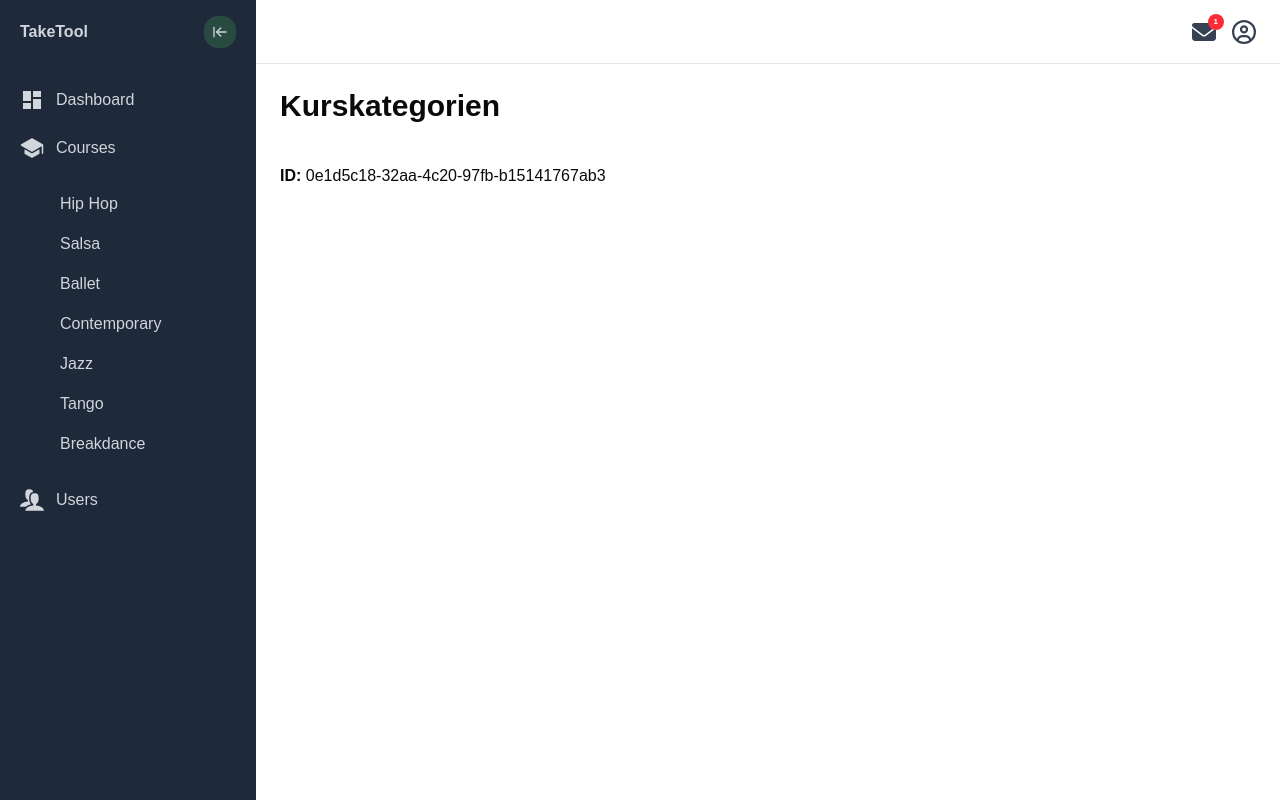
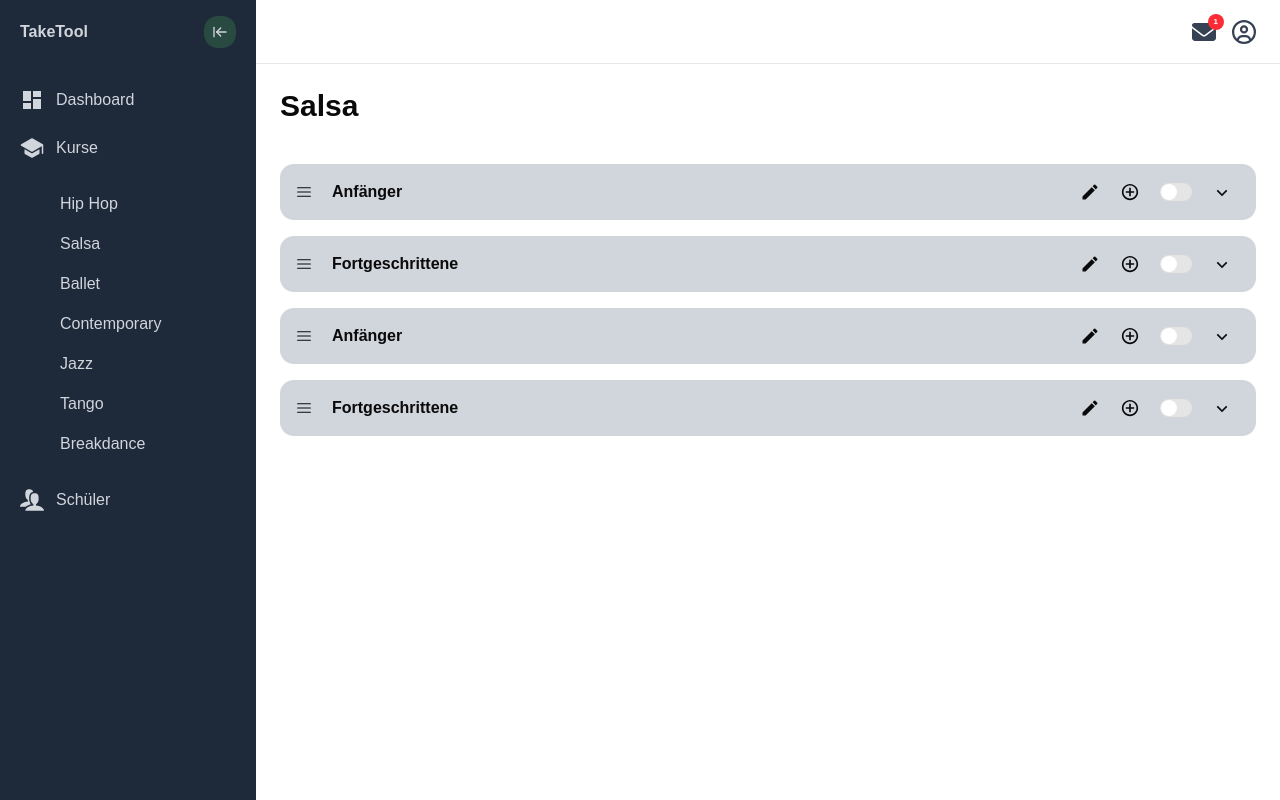
Before and after one commit to Make66/wbs-dancedesk, a React (Vite) app in the folder customerApp/: page /courses/0e1d5c18-32aa-4c20-97fb-b15141767ab3 in a window 1280 px wide. Built offline with nearby package versions, Linux system fonts and the light colour scheme.

Commit message:
categories, courses

```diff
--- /dev/null
+++ b/customerApp/src/components/courses/CourseCategory.tsx
@@ -0,0 +1,67 @@
+import { RxHamburgerMenu } from "react-icons/rx";
+import { RiArrowDownSLine } from "react-icons/ri";
+import { RiArrowUpSLine } from "react-icons/ri";
+import { IoMdAddCircleOutline } from "react-icons/io";
+import { MdEdit } from "react-icons/md";
+import CourseItem from "./CourseItem";
+import { Switch } from "../ui/switch";
+import { useState } from "react";
+
+type Course = {
+  id: string;
+  name: string;
+  description: string;
+  startsAt: string;
+  repeat: number;
+  frequency: string;
+  seatsCurrent: number;
+  seatsMax: number;
+  paymentTypes: string[];
+  contractTypes: string[];
+  price: number;
+  imageUrl?: string;
+};
+
+type Category = {
+  id: string;
+  name: string;
+  color?: string;
+  courses: Course[];
+};
+
+type CourseCategoryProps = {
+  category: Category;
+};
+const CourseCategory = ({ category }: CourseCategoryProps) => {
+  const [isOpened, setIsOpened] = useState(false);
+  return (
+    <div className="p-4 bg-gray-300 rounded-xl" style={{ backgroundColor: category.color }}>
+      <div className="flex items-center justify-between">
+        <div className="flex items-center gap-3">
+          <RxHamburgerMenu className="inline-block mr-2" />
+          <h2 className="font-semibold">{category.name}</h2>
+        </div>
+        <div className="flex gap-5 items-center">
+          <MdEdit className="text-xl inline-block cursor-pointer" />
+          <IoMdAddCircleOutline className="text-xl inline-block cursor-pointer" />
+          <Switch />
+          <button onClick={() => setIsOpened(!isOpened)}>
+            {isOpened ? (
+              <RiArrowUpSLine className="text-xl inline-block cursor-pointer mr-2" />
+            ) : (
+              <RiArrowDownSLine className="text-xl inline-block cursor-pointer mr-2" />
+            )}
+          </button>
+        </div>
+      </div>
+      {isOpened && (
+        <div className="py-4 flex flex-col gap-3">
+          <CourseItem course={category.courses[0]} />
+          <CourseItem course={category.courses[1]} />
+        </div>
+      )}
+    </div>
+  );
+};
+
+export default CourseCategory;
--- /dev/null
+++ b/customerApp/src/components/courses/CourseItem.tsx
@@ -0,0 +1,55 @@
+import { RxHamburgerMenu } from "react-icons/rx";
+import { FaUsers } from "react-icons/fa";
+import { Switch } from "../ui/switch";
+
+type Course = {
+  id: string;
+  name: string;
+  description: string;
+  price: number;
+  imageUrl?: string;
+  startsAt: string;
+  frequency: string;
+  seatsCurrent: number;
+  seatsMax: number;
+};
+
+type CourseItemProps = {
+  course: Course;
+};
+
+const CourseItem = ({ course }: CourseItemProps) => {
+  return (
+    <div className="p-4 bg-white rounded-xl shadow">
+      <div className="flex items-center justify-between">
+        <div className="flex items-center gap-3">
+          <RxHamburgerMenu className="inline-block mr-2" />
+          <h3 className="font-semibold">{course.name}</h3>
+        </div>
+        <Switch />
+      </div>
+      <div className="pl-9">
+        <p className="text-xs text-gray-500 mt-1">
+          ab {new Date(course.startsAt).toLocaleDateString("de-DE", { weekday: "long" })}, dem{" "}
+          {new Date(course.startsAt).toLocaleDateString()} um{" "}
+          {new Date(course.startsAt).toLocaleTimeString([], {
+            hour: "2-digit",
+            minute: "2-digit",
+          })}{" "}
+        </p>
+        <div>
+          <div className="flex my-2 px-4 py-2 bg-gray-800 w-fit rounded-3xl">
+            <FaUsers className="inline-block mr-3 text-white" />
+            <span className="text-xs text-white">
+              {course.seatsCurrent} / {course.seatsMax}
+            </span>
+          </div>
+        </div>
+        <p className="text-sm text-gray-600 mt-2">{course.description}</p>
+        <p className="text-sm text-gray-800 mt-2 font-medium">€ {course.price}</p>
+      </div>
+    </div>
+  );
+};
+
+export default CourseItem;
--- a/customerApp/src/components/courses/CourseTargetItem.tsx
+++ b/customerApp/src/components/courses/CourseTargetItem.tsx
@@ -44,7 +44,7 @@ const CourseTargetItem = ({ courseTarget }: CourseTargetItemProps) => {
   };
 
   return (
-    <div className="w-200">
+    <div className="w-full max-w-300">
       <div
         ref={setNodeRef}
         style={{
--- a/customerApp/src/layouts/MainLayout.tsx
+++ b/customerApp/src/layouts/MainLayout.tsx
@@ -14,11 +14,11 @@ const MainLayout = () => {
   const activeCoursesTargets = courseTargets.filter((course) => course.isActive);
 
   return (
-    <div className="h-screen flex mx-auto">
+    <div className="h-screen flex mx-auto overflow-hidden">
       <aside
         className={cn(
-          isMenuOpen ? "w-64 px-5" : "w-12 px-2",
-          "h-screen flex flex-col bg-gray-800 transition-all duration-200",
+          isMenuOpen ? "min-w-64 px-5" : "w-12 px-2",
+          "h-screen flex flex-col bg-gray-800 transition-all duration-200 overflow-y-scroll scrollbar",
         )}
       >
         <div className="flex py-4 items-center justify-between">
@@ -54,7 +54,7 @@ const MainLayout = () => {
             </NavLink>
             <NavLink to="/courses" className="flex gap-3">
               <IoSchool className="text-2xl cursor-pointer fill-gray-300" />
-              <span className="text-gray-300">Courses</span>
+              <span className="text-gray-300">Kurse</span>
             </NavLink>
             <div>
               {activeCoursesTargets.map((course) => (
@@ -67,7 +67,7 @@ const MainLayout = () => {
             </div>
             <NavLink to="/users" className="flex gap-3">
               <ImUsers className="text-2xl cursor-pointer fill-gray-300" />
-              <span className="text-gray-300">Users</span>
+              <span className="text-gray-300">Schüler</span>
             </NavLink>
           </div>
         )}
@@ -84,7 +84,7 @@ const MainLayout = () => {
             <FaRegCircleUser className="text-2xl cursor-pointer fill-gray-700" />
           </div>
         </nav>
-        <div className="flex-1 overflow-y-auto scrollbar">
+        <div className="flex-1 overflow-y-scroll scrollbar">
           <Outlet />
         </div>
       </div>
--- a/customerApp/src/pages/CourseCategoriesPage.tsx
+++ b/customerApp/src/pages/CourseCategoriesPage.tsx
@@ -1,12 +1,97 @@
-import { useParams } from "react-router";
+import CourseCategory from "../components/courses/CourseCategory";
+
+const category = {
+  id: "a366b74b-9665-439e-92cf-5919d79a8ec0",
+  name: "Salsa",
+  color: "#60a5fa",
+  categories: [
+    {
+      id: "1b3f1f24-56c1-4937-b602-bca0415a2c8b",
+      name: "Anfänger",
+      courses: [
+        {
+          id: "1b3f1f24-56c1-4937-b602-bca0415a2c8b",
+          seq: 1,
+          name: "Salsa für Anfänger 1",
+          description: "Lerne die Grundlagen des Salsa-Tanzens in diesem Einsteigerkurs.",
+          startsAt: "2026-04-21T13:00:00Z",
+          repeat: 4,
+          frequency: "weekly",
+          seatsCurrent: 8,
+          seatsMax: 15,
+          paymentTypes: ["cash", "paypal"],
+          contractTypes: ["monthly", "one-time"],
+          price: 49.99,
+          duration: 60,
+        },
+        {
+          id: "9a80aa4b-49f3-4b06-9ccd-64719232f4bb",
+          seq: 2,
+          name: "Salsa für Anfänger 2",
+          description: "Lerne die Grundlagen des Salsa-Tanzens in diesem Einsteigerkurs.",
+          startsAt: "2026-04-23T16:00:00Z",
+          repeat: 4,
+          frequency: "weekly",
+          seatsCurrent: 12,
+          seatsMax: 15,
+          paymentTypes: ["cash", "paypal"],
+          contractTypes: ["monthly", "one-time"],
+          price: 49.99,
+          duration: 60,
+        },
+      ],
+    },
+    {
+      id: "2c3d4e5f-6789-4a0b-9cde-1234567890ab",
+      name: "Fortgeschrittene",
+      courses: [
+        {
+          id: "2c3d4e5f-6789-4a0b-9cde-1234567890ab",
+          seq: 1,
+          name: "Salsa für Fortgeschrittene 1",
+          description: "Vertiefe deine Salsa-Kenntnisse in diesem Kurs für Fortgeschrittene.",
+          startsAt: "2026-04-22T18:00:00Z",
+          repeat: 4,
+          frequency: "weekly",
+          seatsCurrent: 10,
+          seatsMax: 15,
+          paymentTypes: ["cash", "paypal"],
+          contractTypes: ["monthly", "one-time"],
+          price: 59.99,
+          duration: 60,
+        },
+        {
+          id: "3d4e5f67-8901-4a0b-9cde-1234567890cd",
+          seq: 2,
+          name: "Salsa für Fortgeschrittene 2",
+          description: "Vertiefe deine Salsa-Kenntnisse in diesem Kurs für Fortgeschrittene.",
+          startsAt: "2026-04-24T19:00:00Z",
+          repeat: 4,
+          frequency: "weekly",
+          seatsCurrent: 14,
+          seatsMax: 15,
+          paymentTypes: ["cash", "paypal"],
+          contractTypes: ["monthly", "one-time"],
+          price: 59.99,
+          duration: 60,
+        },
+      ],
+    },
+  ],
+};
 
 const CourseCategoriesPage = () => {
-  const { courseId } = useParams();
+  // const { courseId } = useParams();
 
   return (
     <div className="p-6">
-      <h1 className="mb-10 text-3xl font-semibold">Kurskategorien</h1>
-      <span className="font-semibold">ID:</span> {courseId}
+      <h1 className="mb-10 text-3xl font-semibold">{category.name}</h1>
+      <div className="flex flex-col gap-4">
+        <CourseCategory category={category.categories[0]} />
+        <CourseCategory category={category.categories[1]} />
+        <CourseCategory category={category.categories[0]} />
+        <CourseCategory category={category.categories[1]} />
+      </div>
     </div>
   );
 };
--- a/customerApp/src/pages/CoursesPage.tsx
+++ b/customerApp/src/pages/CoursesPage.tsx
@@ -11,11 +11,18 @@ import { SortableContext, verticalListSortingStrategy } from "@dnd-kit/sortable"
 import { useCourseTargetsStore } from "../stores/useCourseTargetsStore";
 import { useEffect } from "react";
 import { IoMdAddCircleOutline } from "react-icons/io";
+import { IoMdEye, IoMdEyeOff } from "react-icons/io";
 
 const CoursesPage = () => {
   const courseTargets = useCourseTargetsStore((state) => state.courseTargets);
+  const isInactiveVisible = useCourseTargetsStore((state) => state.isInactiveVisible);
+  const toggleInactiveVisibility = useCourseTargetsStore((state) => state.toggleInactiveVisibility);
   const reorderCourses = useCourseTargetsStore((state) => state.reorderCourseTargets);
   const addCourseTarget = useCourseTargetsStore((state) => state.addCourseTarget);
+
+  const visibleCourseTargets = isInactiveVisible
+    ? courseTargets
+    : courseTargets.filter((courseTarget) => courseTarget.isActive);
 
   const sensors = useSensors(
     useSensor(PointerSensor, {
@@ -41,6 +48,16 @@ const CoursesPage = () => {
     <div className="p-6 overflow-hidden">
       <div className="flex items-start justify-between">
         <h1 className="mb-10 text-3xl font-semibold">Zielgruppen</h1>
+
+        <div className="flex items-center gap-4">
+          <button type="button" className="cursor-pointer" onClick={toggleInactiveVisibility}>
+            {isInactiveVisible ? (
+              <IoMdEyeOff className="text-3xl mt-2" />
+            ) : (
+              <IoMdEye className="text-3xl mt-2" />
+            )}
+          </button>
+
           <button
             type="button"
             className="cursor-pointer mt-2 mr-6"
@@ -54,14 +71,16 @@ const CoursesPage = () => {
             <IoMdAddCircleOutline className="text-3xl" />
           </button>
         </div>
+      </div>
+
       <div>
         <DndContext sensors={sensors} collisionDetection={closestCenter} onDragEnd={handleDragEnd}>
           <SortableContext
-            items={courseTargets.map((course) => course.id)}
+            items={visibleCourseTargets.map((course) => course.id)}
             strategy={verticalListSortingStrategy}
           >
             <div className="flex flex-col gap-2">
-              {courseTargets.map((courseTarget) => (
+              {visibleCourseTargets.map((courseTarget) => (
                 <CourseTargetItem key={courseTarget.id} courseTarget={courseTarget} />
               ))}
             </div>
--- a/customerApp/src/stores/useCourseTargetsStore.ts
+++ b/customerApp/src/stores/useCourseTargetsStore.ts
@@ -76,6 +76,8 @@ const sortCourseTargetsByActive = (courseTargets: CourseTarget[]) => {
 
 type CourseTargetsStore = {
   courseTargets: CourseTarget[];
+  isInactiveVisible: boolean;
+  toggleInactiveVisibility: () => void;
   setCourseTargets: (updater: (prev: CourseTarget[]) => CourseTarget[]) => void;
   toggleCourseTargetActive: (id: string, isActive: boolean) => void;
   reorderCourseTargets: (activeId: string, overId: string) => void;
@@ -89,6 +91,12 @@ export const useCourseTargetsStore = create<CourseTargetsStore>()(
   persist(
     (set) => ({
       courseTargets: withUpdatedSeq(sortCourseTargetsByActive(initialCourseTargets)),
+      isInactiveVisible: false,
+
+      toggleInactiveVisibility: () =>
+        set((state) => ({
+          isInactiveVisible: !state.isInactiveVisible,
+        })),
 
       setCourseTargets: (updater) =>
         set((state) => ({
```
Lines whose indentation alone changed are shown as unchanged.
